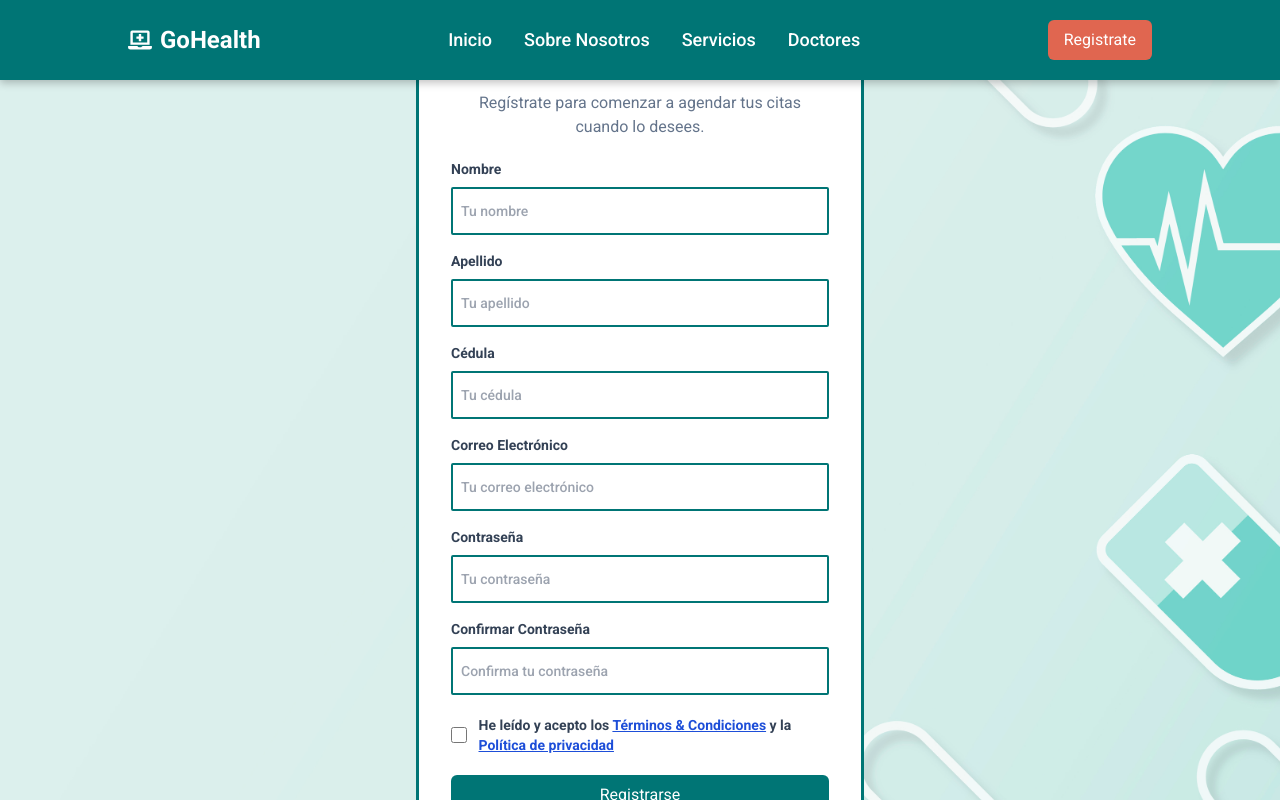
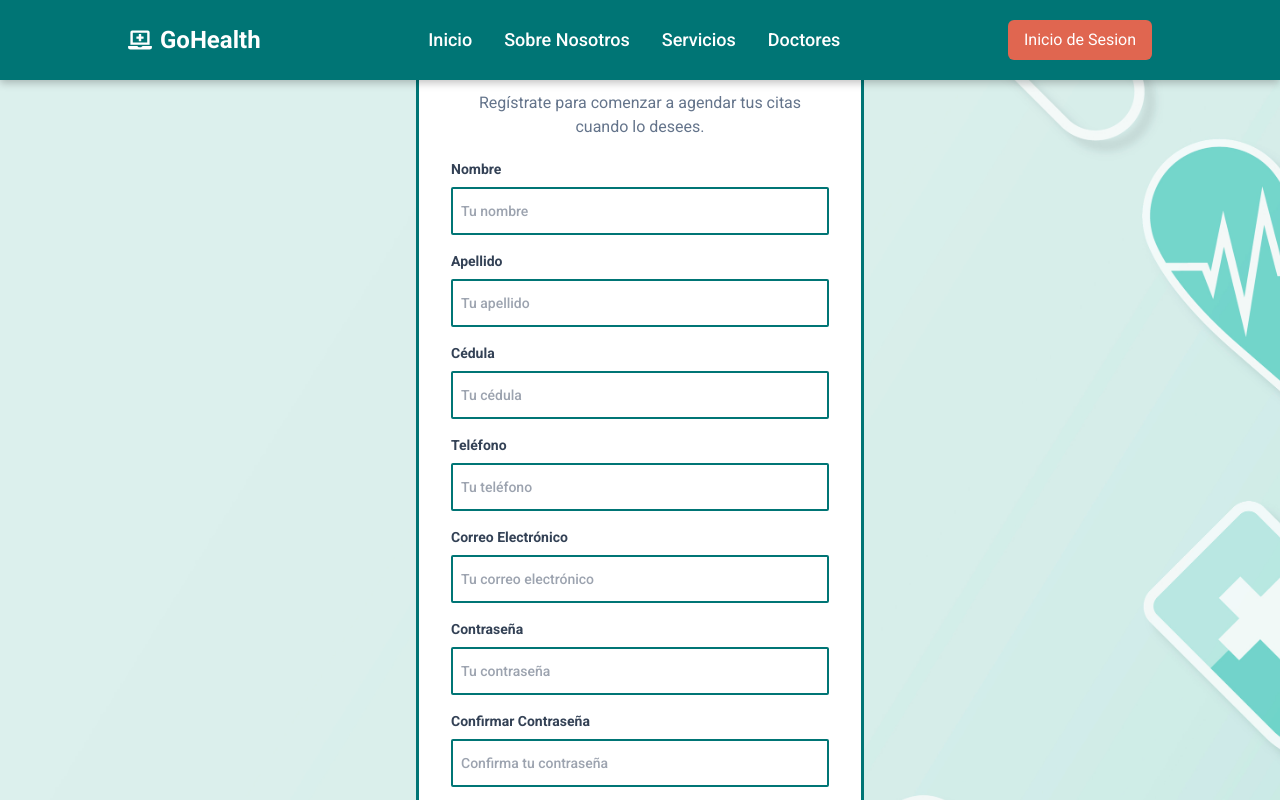
Before and after one commit to camillaquiros/Proyecto-Componentes, a React (Vite) app in the folder GoHealth/: page /registro in a window 1280 px wide. Shown: the top 800 px of the page. Built offline with nearby package versions, Linux system fonts and the light colour scheme.

Commit message:
mini cambios de front

```diff
--- a/GoHealth/src/Registro.jsx
+++ b/GoHealth/src/Registro.jsx
@@ -16,7 +16,7 @@ function Registro() {
                 nombre: data.nombre,
                 apellido: data.apellido,
                 email: data.email,
-                telefono: "", // Si decides usarlo luego
+                telefono: data.telefono, // Si decides usarlo luego
                 contrasena: data.password,
                 rol: "Paciente", // Asegúrate que coincida con tu ENUM en la BD
                 cedula: data.cedula
@@ -102,6 +102,26 @@ function Registro() {
                         />
                         {errors.cedula && <p className='text-red-500 font-medium text-sm'>{errors.cedula.message}</p>}
                     </div>
+
+                    <div className='flex flex-col gap-2'>
+    <label htmlFor='telefono' className='text-sm text-slate-700 font-semibold'>Teléfono</label>
+    <input
+        type='tel'
+        id='telefono'
+        {...register("telefono", {
+            required: "El teléfono es requerido",
+            minLength: { value: 8, message: "Debe tener 8 dígitos" },
+            maxLength: { value: 8, message: "Debe tener 8 dígitos" }
+        })}
+        className={`border-2 rounded-sm px-2 py-3 text-sm outline-none font-medium text-slate-600 ${errors.telefono ? 'border-red-500' : 'border-[#007575]'}`}
+        placeholder='Tu teléfono'
+        onInput={(e) => {
+            if (e.target.value.length > 8) e.target.value = e.target.value.slice(0, 8);
+        }}
+    />
+    {errors.telefono && <p className='text-red-500 font-medium text-sm'>{errors.telefono.message}</p>}
+</div>
+
 
                     <div className='flex flex-col gap-2'>
                         <label htmlFor='email' className='text-sm text-slate-700 font-semibold'>Correo Electrónico</label>
--- a/GoHealth/src/components/Navbar.jsx
+++ b/GoHealth/src/components/Navbar.jsx
@@ -59,7 +59,7 @@ const Navbar = () => {
                             className="bg-brightColor text-white px-4 py-2 rounded-md hover:bg-hoverColor transition duration-300 ease-in-out"
                             onClick={() => navigate("/LogIn")}
                          >
-                             Registrate
+                             Inicio de Sesion
                         </button>
                 </div>
 
--- a/GoHealth/src/pages/Usuarios.jsx
+++ b/GoHealth/src/pages/Usuarios.jsx
@@ -59,7 +59,7 @@ const Usuarios = () => {
                 <td className="border p-2">{u.apellido}</td>
                 <td className="border p-2">{u.email}</td>
                 <td className="border p-2">{u.rol}</td>
-                <td className="border p-2">{u.telefono || "-"}</td>
+                <td className="border p-2">{u.telefono}</td>
                 <td className="border p-2">{u.cedula}</td>
                 <td className="border p-2">
                   <button
```
Also changed, not shown: 1 other file (tests, documents, lock files or other folders).
